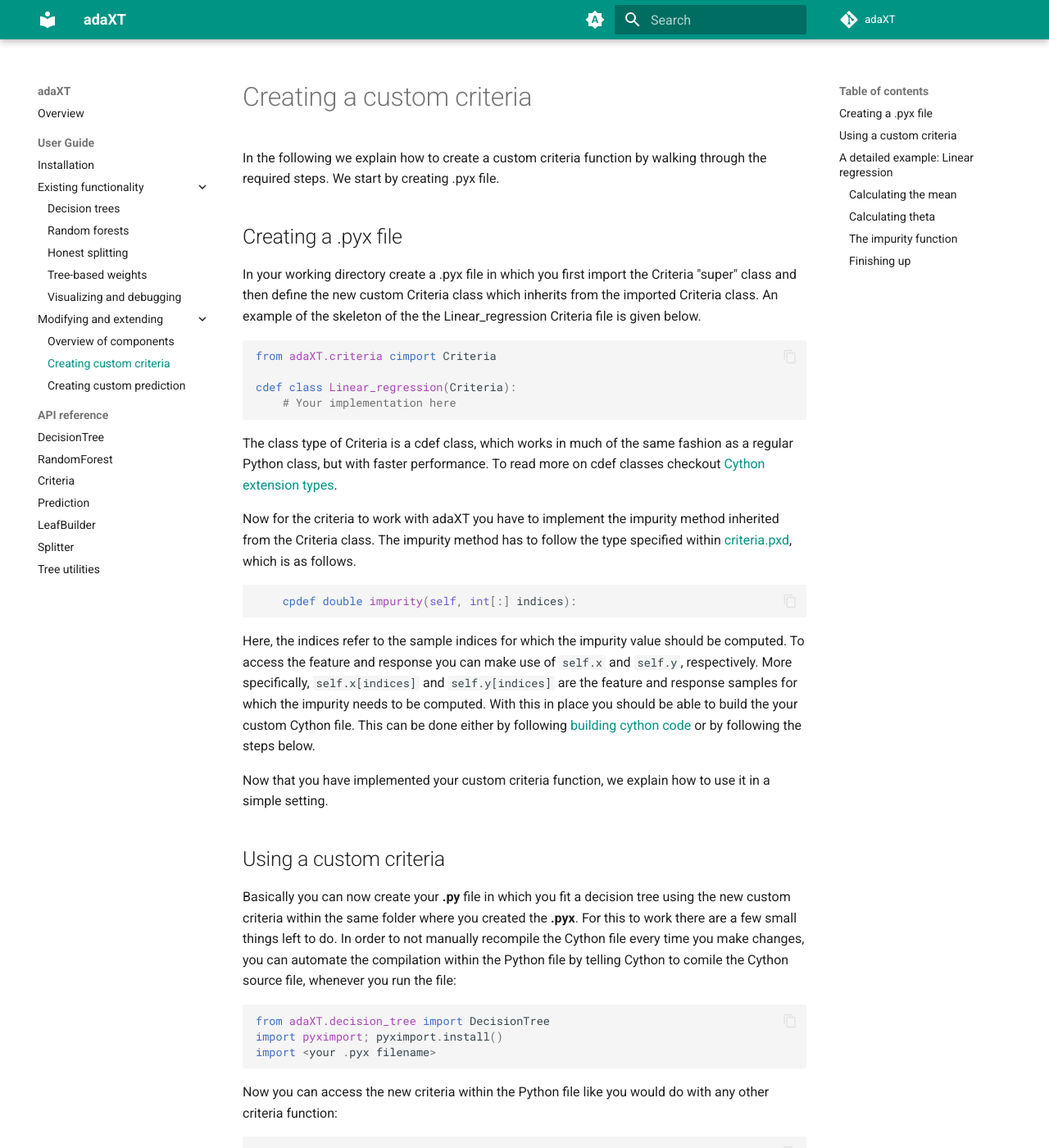
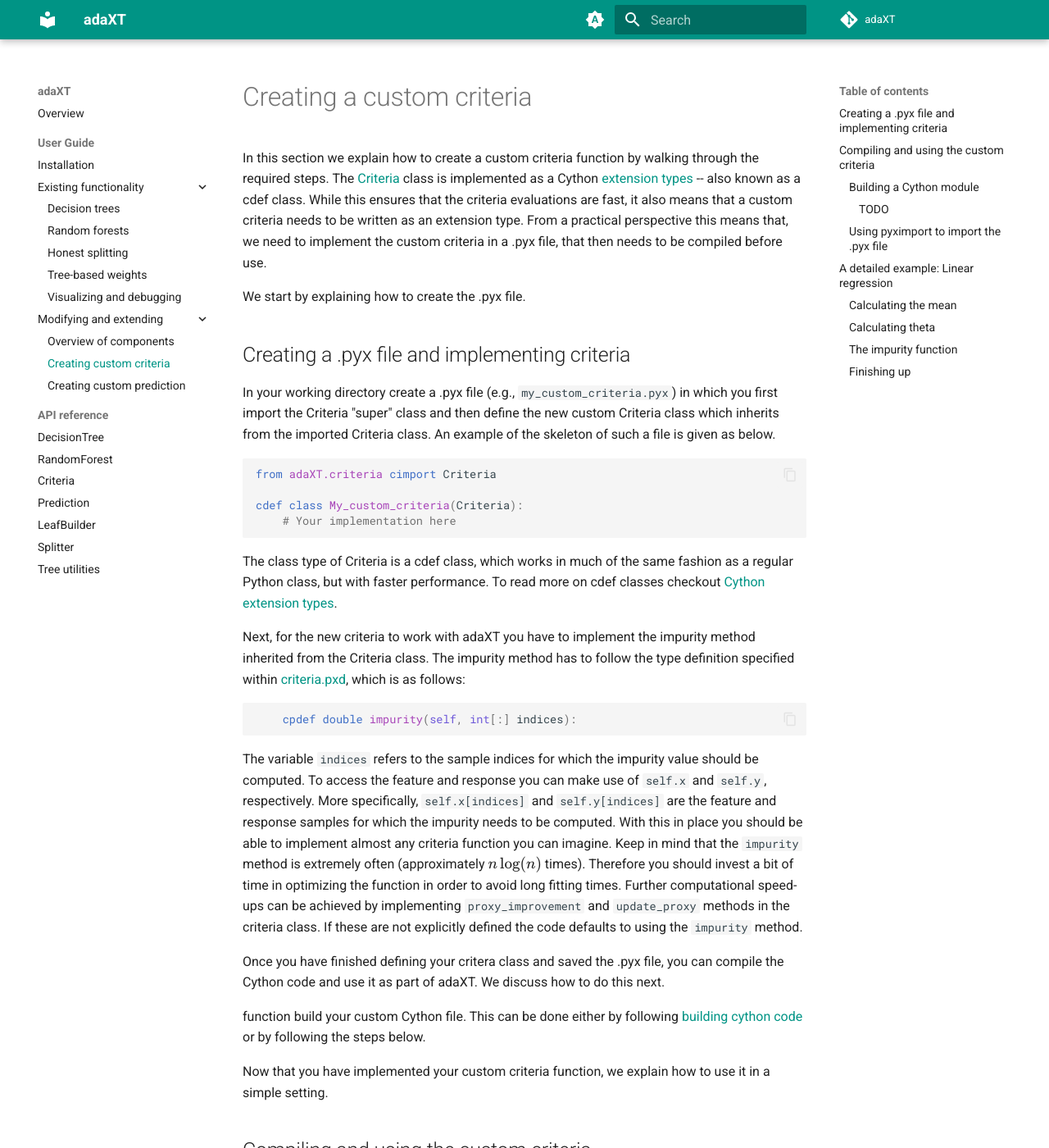
Before and after one commit to NiklasPfister/adaXT, an MkDocs documentation site: the page built from docs/user_guide/creatingCriteria.md, in a window 1280 px wide and 1400 px high. Shown: the whole window at 82% size. Built offline with MkDocs 1.6.1 and Material for MkDocs 9.7.7, drawn with Linux system fonts in a browser that asks for light colours; comment, search, counter and statistics services are not loaded; some of the changed text lies outside the part shown.

Commit message:
updated doc

````diff
--- a/docs/user_guide/creatingCriteria.md
+++ b/docs/user_guide/creatingCriteria.md
@@ -1,73 +1,106 @@
 # Creating a custom criteria
 
-In the following we explain how to create a custom criteria function
-by walking through the required steps. We start by creating .pyx file.
+In this section we explain how to create a custom criteria function by walking
+through the required steps. The [Criteria](/docs/api_docs/Criteria.md) class is
+implemented as a Cython
+[extension types](https://cython.readthedocs.io/en/latest/src/tutorial/cdef_classes.html)
+-- also known as a cdef class. While this ensures that the criteria evaluations
+are fast, it also means that a custom criteria needs to be written as an
+extension type. From a practical perspective this means that, we need to
+implement the custom criteria in a .pyx file, that then needs to be compiled
+before use.
 
-## Creating a .pyx file
+We start by explaining how to create the .pyx file.
 
-In your working directory create a .pyx file in which you first import
-the Criteria "super" class and then define the new custom Criteria
-class which inherits from the imported Criteria class. An example of
-the skeleton of the the Linear_regression Criteria file is given
-below.
+## Creating a .pyx file and implementing criteria
+
+In your working directory create a .pyx file (e.g., `my_custom_criteria.pyx`) in
+which you first import the Criteria "super" class and then define the new custom
+Criteria class which inherits from the imported Criteria class. An example of
+the skeleton of such a file is given as below.
 
 ```cython
 from adaXT.criteria cimport Criteria
 
-cdef class Linear_regression(Criteria):
+cdef class My_custom_criteria(Criteria):
     # Your implementation here
 ```
 
-The class type of Criteria is a cdef class, which works in much of the
-same fashion as a regular Python class, but with faster
-performance. To read more on cdef classes checkout [Cython extension
-types](https://cython.readthedocs.io/en/latest/src/tutorial/cdef_classes.html).
+The class type of Criteria is a cdef class, which works in much of the same
+fashion as a regular Python class, but with faster performance. To read more on
+cdef classes checkout
+[Cython extension types](https://cython.readthedocs.io/en/latest/src/tutorial/cdef_classes.html).
 
-Now for the criteria to work with adaXT you have to implement the
-impurity method inherited from the Criteria class. The impurity method
-has to follow the type specified within
+Next, for the new criteria to work with adaXT you have to implement the impurity
+method inherited from the Criteria class. The impurity method has to follow the
+type definition specified within
 [criteria.pxd](https://github.com/NiklasPfister/adaXT/blob/main/src/adaXT/criteria/criteria.pxd),
-which is as follows.
+which is as follows:
 
 ```cython
     cpdef double impurity(self, int[:] indices):
 ```
 
-Here, the indices refer to the sample indices for which the impurity
-value should be computed. To access the feature and response you can
-make use of ```self.x``` and ```self.y```, respectively. More
-specifically, ```self.x[indices] ``` and ```self.y[indices]``` are the
-feature and response samples for which the impurity needs to be
-computed. With this in place you should be able to build the your
-custom Cython file. This can be done either by following [building
-cython
-code](https://cython.readthedocs.io/en/latest/src/quickstart/build.html)
+The variable `indices` refers to the sample indices for which the impurity value
+should be computed. To access the feature and response you can make use of
+`self.x` and `self.y`, respectively. More specifically, `self.x[indices] ` and
+`self.y[indices]` are the feature and response samples for which the impurity
+needs to be computed. With this in place you should be able to implement almost
+any criteria function you can imagine. Keep in mind that the `impurity` method
+is extremely often (approximately $n\log(n)$ times). Therefore you should invest
+a bit of time in optimizing the function in order to avoid long fitting times.
+Further computational speed-ups can be achieved by implementing
+`proxy_improvement` and `update_proxy` methods in the criteria class. If these
+are not explicitly defined the code defaults to using the `impurity` method.
+
+Once you have finished defining your critera class and saved the .pyx file, you
+can compile the Cython code and use it as part of adaXT. We discuss how to do
+this next.
+
+function build your custom Cython file. This can be done either by following
+[building cython code](https://cython.readthedocs.io/en/latest/src/quickstart/build.html)
 or by following the steps below.
 
-Now that you have implemented your custom criteria function, we
-explain how to use it in a simple setting.
+Now that you have implemented your custom criteria function, we explain how to
+use it in a simple setting.
 
-## Using a custom criteria
+## Compiling and using the custom criteria
 
-Basically you can now create your **.py** file in which you fit a
-decision tree using the new custom criteria within the same folder
-where you created the **.pyx**. For this to work there are a few small
-things left to do. In order to not manually recompile the Cython file
-every time you make changes, you can automate the compilation within
-the Python file by telling Cython to comile the Cython source file,
-whenever you run the file:
+Details on how to compile and use Cython code is discussed
+[here](https://cython.readthedocs.io/en/latest/src/quickstart/build.html). Here
+we discuss two options:
+
+- Building a Cython module: This allows you to only compile the new Criteria
+  class once and then import it as a regular Python module.
+- Use pyximport to import the .pyx file: This avoids needing to build the Cython
+  code manually and instead compiles the code each time you run your Python
+  code.
+
+### Building a Cython module
+
+#### TODO
+
+### Using pyximport to import the .pyx file
+
+Basically you can now create your **.py** file in which you fit a decision tree
+using the new custom criteria within the same folder where you created the
+**.pyx**. For this to work there are a few small things left to do. In order to
+not manually recompile the Cython file every time you make changes, you can
+automate the compilation within the Python file by telling Cython to comile the
+Cython source file, whenever you run the file. Assuming your criteria is in the
+.pyx file `my_custom_criteria.pyx` you would import it as follows:
+
+```python
+import pyximport; pyximport.install()
+import my_custom_criteria
+```
+
+Now you can access the new criteria within the Python file like you would do
+with any other criteria function. For example, you could fit a decision tree
+with your custom criteria class `My_custom_criteria` as follows:
 
 ```python
 from adaXT.decision_tree import DecisionTree
-import pyximport; pyximport.install()
-import <your .pyx filename>
-```
-
-Now you can access the new criteria within the Python file like you
-would do with any other criteria function:
-
-```python
-import <your .pyx filename>
 import numpy as np
 
 n = 100
@@ -75,35 +108,36 @@
 
 X = np.random.uniform(0, 100, (n, m))
 Y = np.random.uniform(0, 10, n)
-tree = DecisionTree("Regression", criteria=<your .pyx filename>.<your cdef class>, max_depth=3)
+tree = DecisionTree("Regression", criteria=my_custom_critera.My_custom_criteria, max_depth=3)
 tree.fit(X, Y)
 ```
 
-We now go through a detailed example in which we construct the linear
-regression criteria.
+We now go over a detailed example in which we construct the linear regression
+criteria.
 
 ## A detailed example: Linear regression
 
-The general idea of the linear regression criteria is to fit a linear
-function on the first feature with the y value as the response, that
-is,
+The general idea of the linear regression criteria is to fit a linear function
+on the first feature with the $Y$ value as the response, that is,
+
 $$
 L = \sum_{i \in I} (Y[i] - \theta_0 - \theta_1 X[i, 0])^2 \\
 $$
+
 $$
 \theta_1 = \frac{\sum_{i \in I} (X[i, 0] - \mu_X)(Y[i] - \mu_Y)}{\sum_{i \in I} (X[i, 0] - \mu_X)^2} \\
 $$
+
 $$
 \theta_0 = \mu_Y - \theta_1 \mu_X,
 $$
 
-where $I$ denotes the indices of the samples within a given node, $X$
-is the feature matrix, $Y$ is the response vector, $\mu_X$ is mean
-vector of the columns of $X$ and $\mu_Y$ is the mean of $Y$.
+where $I$ denotes the indices of the samples within a given node, $X$ is the
+feature matrix, $Y$ is the response vector, $\mu_X$ is mean vector of the
+columns of $X$ and $\mu_Y$ is the mean of $Y$.
 
-
-When creating a new criteria function we import and define the class
-as described above. This leads to
+When creating a new criteria function we import and define the class as
+described above. This leads to
 
 ```python
 from adaXT.criteria cimport Criteria
@@ -114,9 +148,9 @@
 ### Calculating the mean
 
 Now although we have provided a mean function within the
-adaXT.decision_tree.crit_helpers, in this specific example we need to
-calculate multiple means, and there is no reason to do two passes over
-the same indices $I$, so we create a custom mean method in Cython.
+adaXT.decision_tree.crit_helpers, in this specific example we need to calculate
+multiple means, and there is no reason to do two passes over the same indices
+$I$, so we create a custom mean method in Cython.
 
 ```cython
 # Custom mean function, such that we don't have to loop through twice.
@@ -134,24 +168,22 @@
     return ((sumX / (<double> length)), (sumY / (<double> length)))
 ```
 
-You might notice that the syntax is a little different than for
-default Python. In general you can write default Python within the
-cdef class, however the runtime can be significantly decreased by
-adding type definitions and other Cython magic. If you wish to learn
-more about the Cython language be sure to check out the [Cython
-documentation](https://cython.readthedocs.io/en/latest/).
+You might notice that the syntax is a little different than for default Python.
+In general you can write default Python within the cdef class, however the
+runtime can be significantly decreased by adding type definitions and other
+Cython magic. If you wish to learn more about the Cython language be sure to
+check out the [Cython documentation](https://cython.readthedocs.io/en/latest/).
 
-Furthermore, note that you can freely create any new method within the
-custom Criteria class criteria even if it is not defined in the
-standard parent Criteria class. Therefore you are not limited by the
-parent class and can freely extend it as long as you do not overwrite
-the `evaluate_split` (unless that is your intention).
+Furthermore, note that you can freely create any new method within the custom
+Criteria class criteria even if it is not defined in the standard parent
+Criteria class. Therefore you are not limited by the parent class and can freely
+extend it as long as you do not overwrite the `evaluate_split` (unless that is
+your intention).
 
 ### Calculating theta
 
-Now that we have a method for getting the mean, we can create a method
-for calculating the theta values, such that our code is more
-manageable.
+Now that we have a method for getting the mean, we can create a method for
+calculating the theta values, such that our code is more manageable.
 
 ```cython linenums="1"
 cdef (double, double) theta(self, int[:] indices):
@@ -192,25 +224,24 @@
     return (theta0, theta1)
 ```
 
-Again the majority of the Cython is not mandatory but speeds up the
-code.  On line 26 we access our previously defined custom mean
-function, which returns the mean of the $X$ indices and the mean of
-the $Y$ indices as described above. Then at line 27 we loop over all
-the indices a second time and calculate $\sum_{i \in I} (X[i, 0] -
-\mu_X) (Y[i] - \mu_Y)$ and $\sum_{i \in I} (X[i, 0] - \mu_X)^2$ which
-are the numerator and denominator, respectively. These are the two
-values used to calculate $\theta_1$. Further on line 31 we check to
-make sure that the denominator is not 0.0, this ensures that we can
-consider the underidentified case separately and do not divide by zero
-by accident. If the denominator is zero, we simply set $\theta_1$ to
-0.0 as this will give an L value of 0 in the end. We finish off by
-returning the two values $\theta_0,\theta_1$.
-
+Again the majority of the Cython is not mandatory but speeds up the code. On
+line 26 we access our previously defined custom mean function, which returns the
+mean of the $X$ indices and the mean of the $Y$ indices as described above. Then
+at line 27 we loop over all the indices a second time and calculate
+$\sum_{i \in I} (X[i, 0] -
+\mu_X) (Y[i] - \mu_Y)$ and
+$\sum_{i \in I} (X[i, 0] - \mu_X)^2$ which are the numerator and denominator,
+respectively. These are the two values used to calculate $\theta_1$. Further on
+line 31 we check to make sure that the denominator is not 0.0, this ensures that
+we can consider the underidentified case separately and do not divide by zero by
+accident. If the denominator is zero, we simply set $\theta_1$ to 0.0 as this
+will give an L value of 0 in the end. We finish off by returning the two values
+$\theta_0,\theta_1$.
 
 ### The impurity function
 
-Finally, we reach the most important step, which is to create the
-impurity function.
+Finally, we reach the most important step, which is to create the impurity
+function.
 
 ```cython linenums="1"
 cpdef double impurity(self, int[:] indices):
@@ -227,19 +258,18 @@
     return cur_sum
 ```
 
-Making sure the impurity method has the required signature, we simply
-calculate L as described and return its value. One important thing to
-note is that `cur_sum` is defined on line 3 to have type double,
-because the impurity function is defined to have a double as return
-value. When creating the impurity method you must ensure this return
-type.
+Making sure the impurity method has the required signature, we simply calculate
+L as described and return its value. One important thing to note is that
+`cur_sum` is defined on line 3 to have type double, because the impurity
+function is defined to have a double as return value. When creating the impurity
+method you must ensure this return type.
 
 ### Finishing up
 
-And that is it. You have now created your first Criteria function, and
-can freely use it within your own Python code. If you use the method
-described above to compile the Cython file every time the Python file
-is run leads to code that looks like this:
+And that is it. You have now created your first Criteria function, and can
+freely use it within your own Python code. If you use the method described above
+to compile the Cython file every time the Python file is run leads to code that
+looks like this:
 
 ```python
 from adaXT.decision_tree import DecisionTree
@@ -263,9 +293,9 @@
 ```
 
 This just creates a regression tree with the newly created custom
-Linear_regression Criteria function, specifies the `max_depth` to be 3
-and then plots the tree using both our
-[plot_tree](../api_docs/tree_utils.md#adaXT.decision_tree.tree_utils.plot_tree) and the
-[matplotlib](https://matplotlib.org/). The full source code used
-within this article can be found
+Linear_regression Criteria function, specifies the `max_depth` to be 3 and then
+plots the tree using both our
+[plot_tree](../api_docs/tree_utils.md#adaXT.decision_tree.tree_utils.plot_tree)
+and the [matplotlib](https://matplotlib.org/). The full source code used within
+this article can be found
 [here](https://github.com/NiklasPfister/adaXT/tree/Documentation/docs/assets/examples/linear_regression).
````
